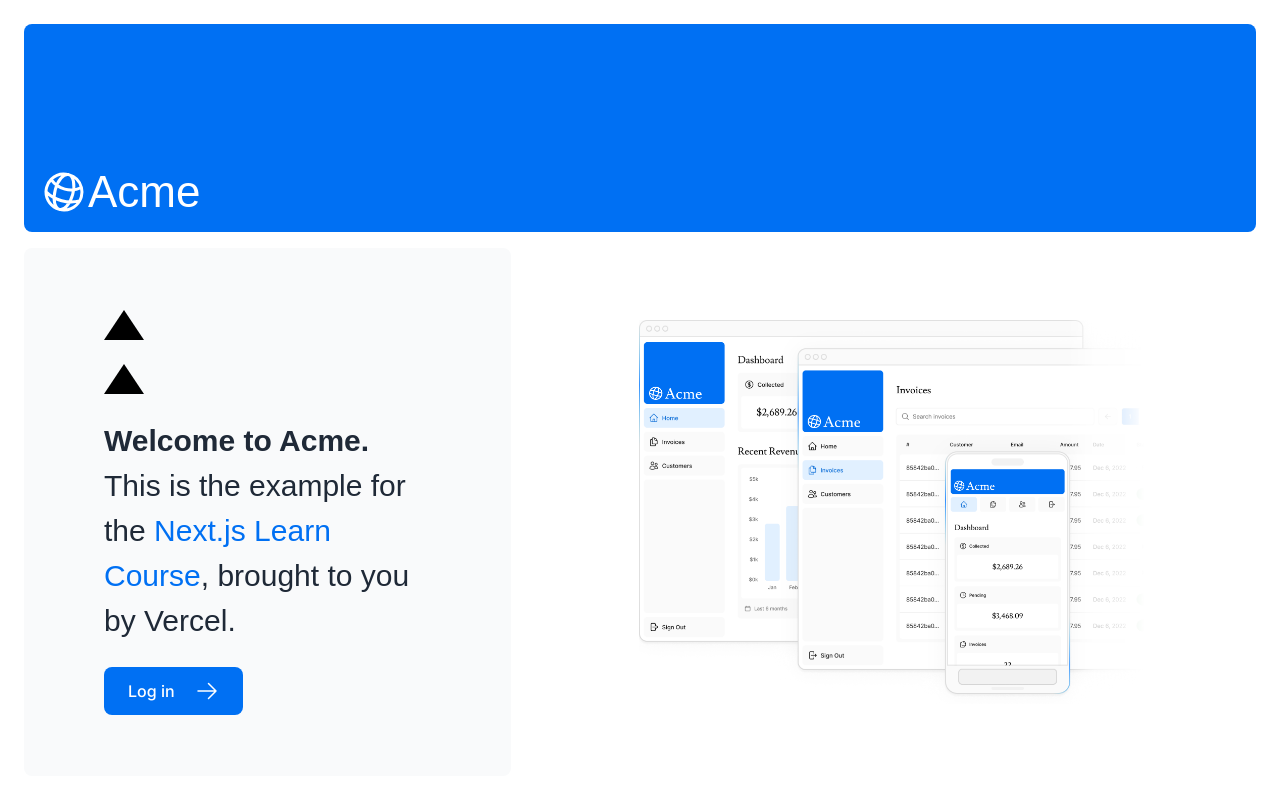
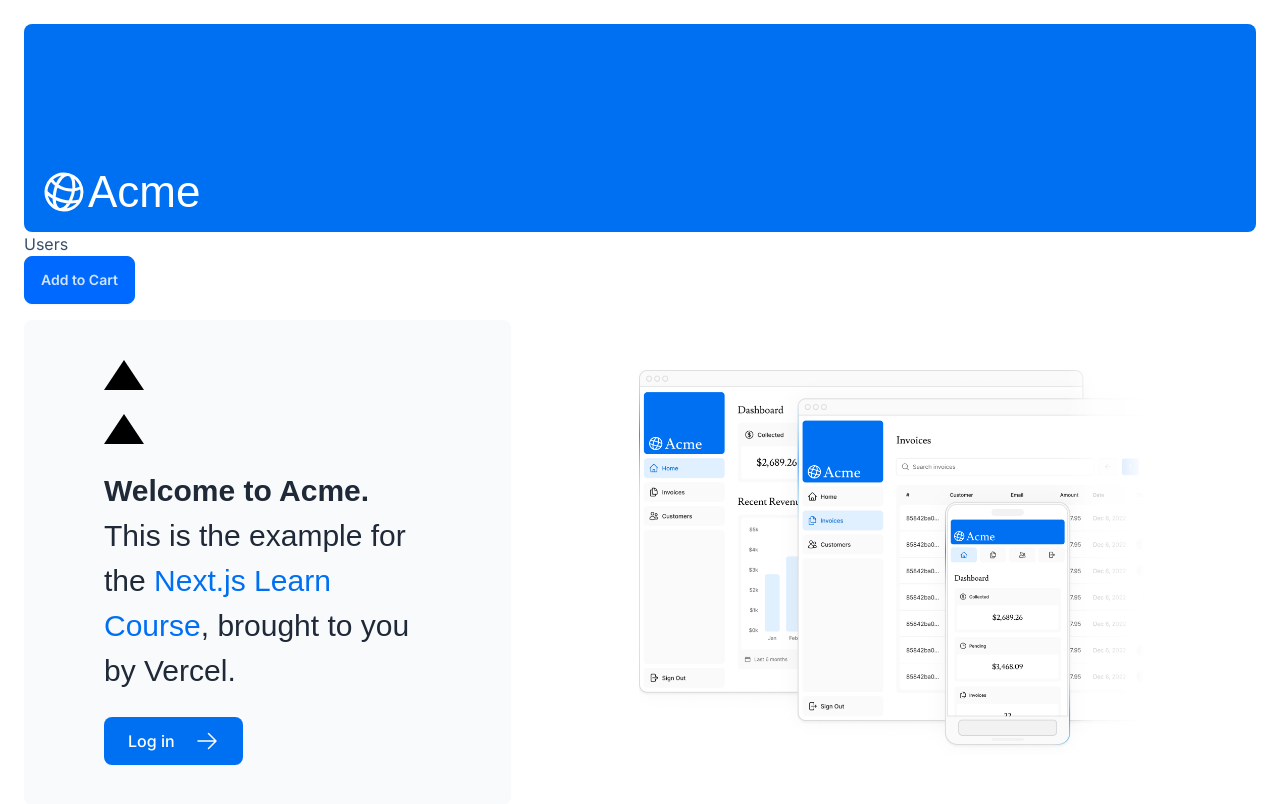
Before and after one commit to zfilm/nextjs-dashboard, a Next.js app: page / in a window 1280 px wide. Shown: the top 804 px of the page. Built offline with nearby package versions, Linux system fonts and the light colour scheme; a web font is replaced by a local one.

Commit message:
Added DaisyUi and table to users

```diff
--- /dev/null
+++ b/app/components/AddToCart.tsx
@@ -0,0 +1,13 @@
+'use client'
+
+import React from 'react'
+
+const AddToCart = () => {
+  return (
+    <div>
+        <button className='btn btn-primary' onClick= { () => console.log('Click')}>Add to Cart</button>
+    </div>
+  )
+}
+
+export default AddToCart
--- /dev/null
+++ b/app/components/ProductCard/ProductCard.module.css
@@ -0,0 +1,4 @@
+.card {
+    padding: 1rem;
+    border: 1px solid #a421c9;
+}
--- /dev/null
+++ b/app/components/ProductCard/ProductCard.tsx
@@ -0,0 +1,13 @@
+import React from 'react'
+import AddToCart from '../AddToCart'
+
+
+const ProductCard = () => {
+  return (
+    <div>
+        <AddToCart />
+    </div>
+  )
+}
+
+export default ProductCard
--- a/app/dashboard/customers/page.tsx
+++ b/app/dashboard/customers/page.tsx
@@ -1,5 +1,3 @@
-
-
 export default function Page({ params }: { params: {  }}){
 
     return <div>
--- a/app/layout.tsx
+++ b/app/layout.tsx
@@ -8,7 +8,7 @@
   children: React.ReactNode;
 }) {
   return (
-    <html lang="en">
+    <html lang="en" data-theme="winter">
       <body className={`${inter.className} antialiased`}>{children}</body>
     </html>
   );
--- a/app/page.tsx
+++ b/app/page.tsx
@@ -4,6 +4,7 @@
 import styles from '@/app/ui/home.module.css';
 import { lusitana } from './ui/fonts';
 import Image from 'next/image';
+import ProductCard from './components/ProductCard/ProductCard';
 
 export default function Page() {
   return (
@@ -11,6 +12,8 @@
       <div className="flex h-20 shrink-0 items-end rounded-lg bg-blue-500 p-4 md:h-52">
         <AcmeLogo />
       </div>
+      <Link href="/users">Users</Link>
+      <ProductCard />
       <div className="mt-4 flex grow flex-col gap-4 md:flex-row">
         <div className="flex flex-col justify-center gap-6 rounded-lg bg-gray-50 px-6 py-10 md:w-2/5 md:px-20">
         <div className={styles.shape}></div>
--- /dev/null
+++ b/app/users/new/page.tsx
@@ -0,0 +1,9 @@
+import React from 'react'
+
+const NewUserPage = () => {
+  return (
+    <div>NewUserPage</div>
+  )
+}
+
+export default NewUserPage
--- /dev/null
+++ b/app/users/page.tsx
@@ -0,0 +1,38 @@
+import React from 'react'
+
+interface User {
+    id: number;
+    name: string;
+    email: string;
+}
+
+const UsersPage = async () => {
+    const res = await fetch('https://jsonplaceholder.typicode.com/users');
+        //, { next: { revalidate: 10 }});
+        // { cache: 'no-store' }  // no-store hvis data endres ofte.
+
+    const users: User[] = await res.json();
+  return (
+    <>
+        <h1>Users</h1>
+        <table className='table table-zebra'>
+            <thead>
+                <tr>
+                    <th>Name</th>
+                    <th>E-mail</th>
+                </tr>
+            </thead>
+            <tbody>
+                { users.map(user =>
+                    <tr key={user.id}>
+                        <td>{user.name}</td>
+                        <td>{user.email}</td>
+                    </tr>)
+                }
+            </tbody>
+        </table>
+    </>
+  )
+}
+
+export default UsersPage
--- a/package.json
+++ b/package.json
@@ -31,6 +31,7 @@
     "@types/react": "18.2.21",
     "@types/react-dom": "18.2.14",
     "@vercel/style-guide": "^5.0.1",
+    "daisyui": "^4.12.2",
     "dotenv": "^16.3.1",
     "eslint": "^8.52.0",
     "eslint-config-next": "^14.0.0",
--- a/tailwind.config.ts
+++ b/tailwind.config.ts
@@ -27,6 +27,12 @@
       },
     },
   },
-  plugins: [require('@tailwindcss/forms')],
+  plugins: [
+    require('@tailwindcss/forms'),
+    require('daisyui'),
+  ],
+  daisyui: {
+    themes: ["winter"],
+  },
 };
 export default config;
```
Also changed, not shown: 1 other file (tests, documents, lock files or other folders).
